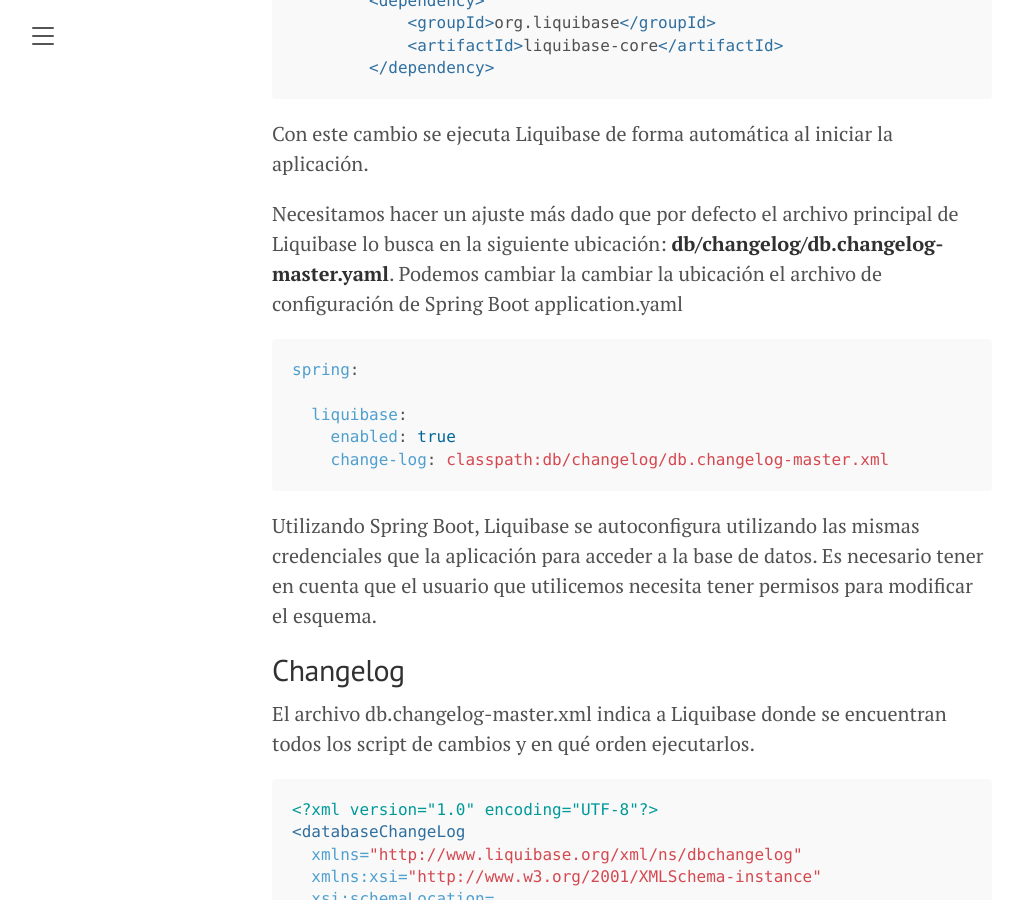
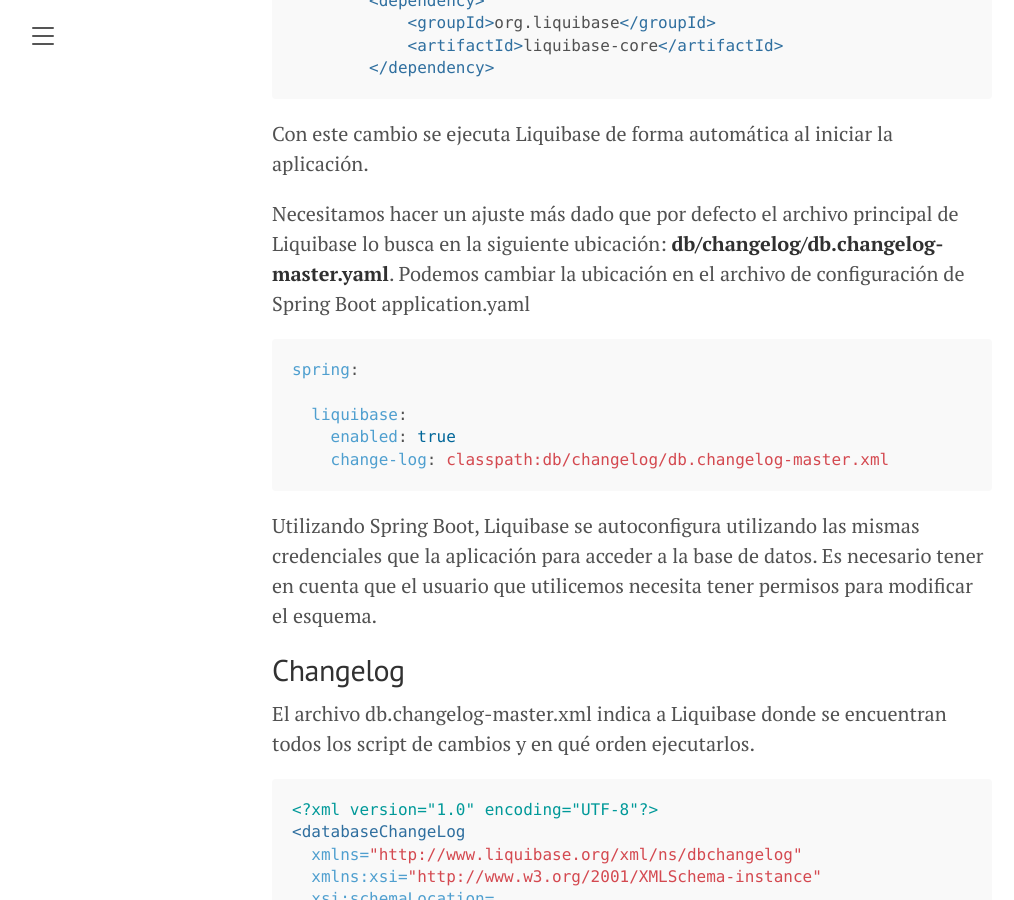
Before and after one commit to Mercantilandina/mercantilandina.github.io, a Jekyll site: the page built from _posts/2021-10-14-spring-boot-liquibase.md, in a window 1280 px wide and 900 px high, scrolled down 520 px. Shown: the whole window, without its empty margins (8-1022 px from the left). Built offline with Jekyll 4.4.1, drawn with Linux system fonts in a browser that asks for light colours.

Commit message:
Correción en el artículo de Liquibase

````diff
--- a/_posts/2021-10-14-spring-boot-liquibase.md
+++ b/_posts/2021-10-14-spring-boot-liquibase.md
@@ -21,7 +21,7 @@ Lo primero que necesitamos es agregar una dependencia en el archivo pom.xml
 
 Con este cambio se ejecuta Liquibase de forma automática al iniciar la aplicación.
 
-Necesitamos hacer un ajuste más dado que por defecto el archivo principal de Liquibase lo busca en la siguiente ubicación: **db/changelog/db.changelog-master.yaml**. Podemos cambiar la cambiar la ubicación el archivo de configuración de Spring Boot application.yaml
+Necesitamos hacer un ajuste más dado que por defecto el archivo principal de Liquibase lo busca en la siguiente ubicación: **db/changelog/db.changelog-master.yaml**. Podemos cambiar la ubicación en el archivo de configuración de Spring Boot application.yaml
 
 
 ```yaml
````
